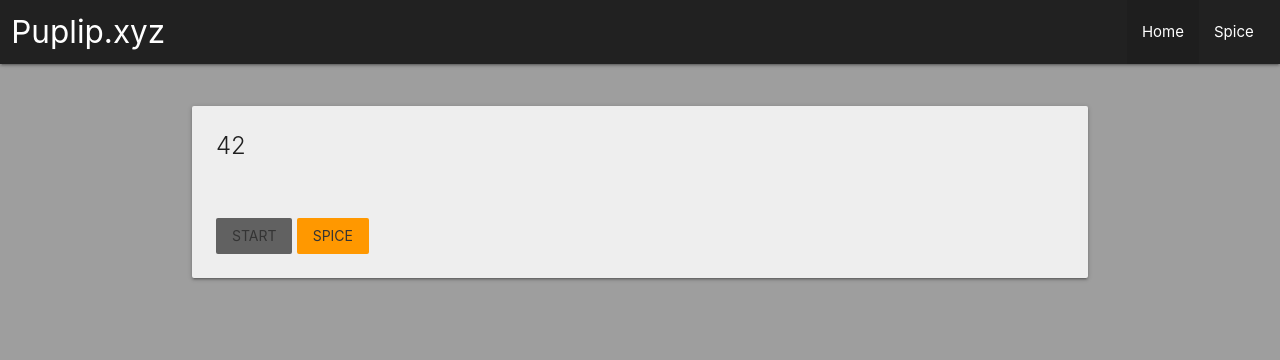
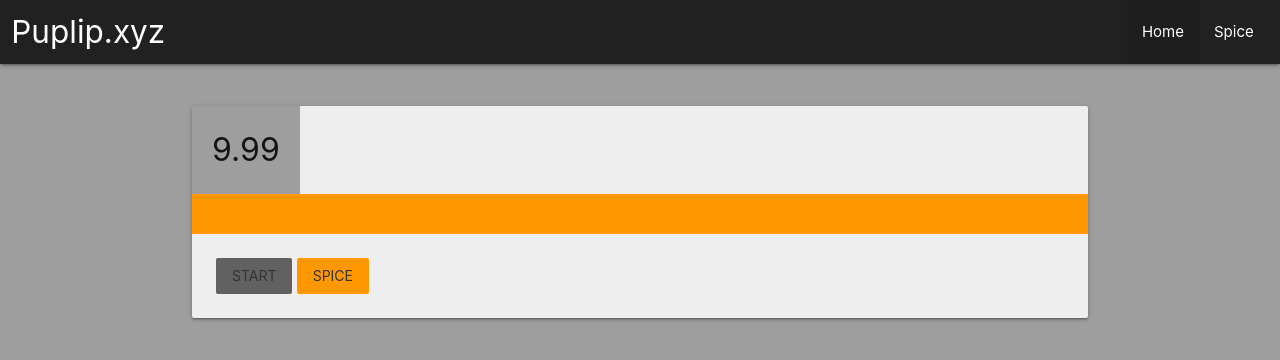
Before and after one commit to Puplip/puplip.github.io, a plain HTML site: page ez_spice.html in a window 1280 px wide. Drawn offline with nearby package versions, Linux system fonts and the light colour scheme.

Commit message:
07/22/2020_ 0:26:06.95

```diff
--- a/ez_spice.html
+++ b/ez_spice.html
@@ -12,10 +12,6 @@
             });
         </script>
         <script>
-
-            function sleep(ms) {
-                return new Promise(resolve => setTimeout(resolve, ms));
-            }
 
             function clearIntervals(intervals){
                 intervals.map(clearInterval);
@@ -35,8 +31,9 @@
                 if(spin_interval.length){
 
                     clearIntervals(spin_interval);
+                    $("#prog_color").css("width",(spice_time * 10).toFixed(2)+"%");
+                    document.getElementById("spice_button").innerHTML = "Start";
 
-                    document.getElementById("spice_button").innerHTML = "Start";
                 } else {
                     spin_interval.push(setInterval(spin_tick,20));
                     document.getElementById("spice_button").innerHTML = "Stop";
@@ -47,10 +44,12 @@
                 if(spice_time > 0.05){
                     spice_time -= 0.05;
                     document.getElementById("spice_number").innerHTML = spice_time.toFixed(2);
+                    $("#prog_color").css("width",(spice_time * 10).toFixed(2)+"%");
                 } else {
                     spice_time = 0;
                     document.getElementById("spice_number").innerHTML = spice_time.toFixed(2);
                     clearIntervals(spice_interval);
+                    $("#prog_color").css("width","0%");
                 }
             }
             function spice_toggle(){
@@ -61,8 +60,15 @@
                     spice_interval.push(setInterval(spice_tick,50));
                 }
             }
+
         </script>
         <style>
+            .timer-number{
+                padding: 20px;
+                width:fit-content;
+                text-align: center;
+                font-size: xx-large;
+            }
         </style>
     </head>
     <body class="grey">
@@ -103,13 +109,15 @@
         <h1></h1>
         <div class="container" style="user-select: none;">
             <div class="card grey lighten-3">
-                <div class="card-content">
-                    <div class="card-title"id="spice_number">42</div>
-                </div>
+                <span>
+                    <div class="grey timer-number" id="spice_number">9.99</div>
+                </span>
+                <div id="prog_color" class="orange" style="height: 40px; width: 100%"></div>
                 <div class="card-content">
                     <a class="waves-effect waves-light btn-flat grey darken-2" id="spice_button" onclick="spin_toggle()">Start</a>
                     <a class="waves-effect waves-light btn-flat orange" onclick="spice_toggle()">Spice</a>
                 </div>
+
             </div>
         </div>
         <script src="js/materialize.min.js"></script>
```
